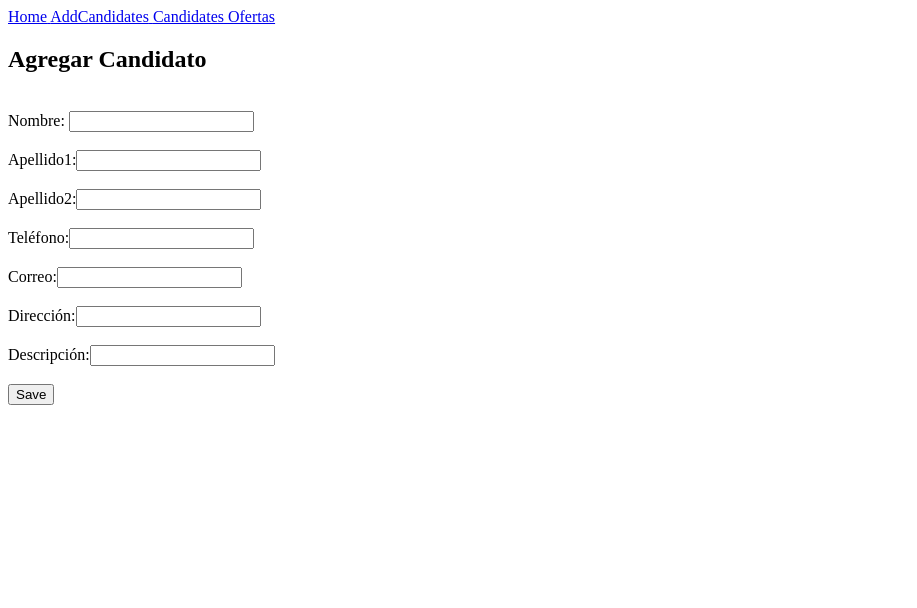
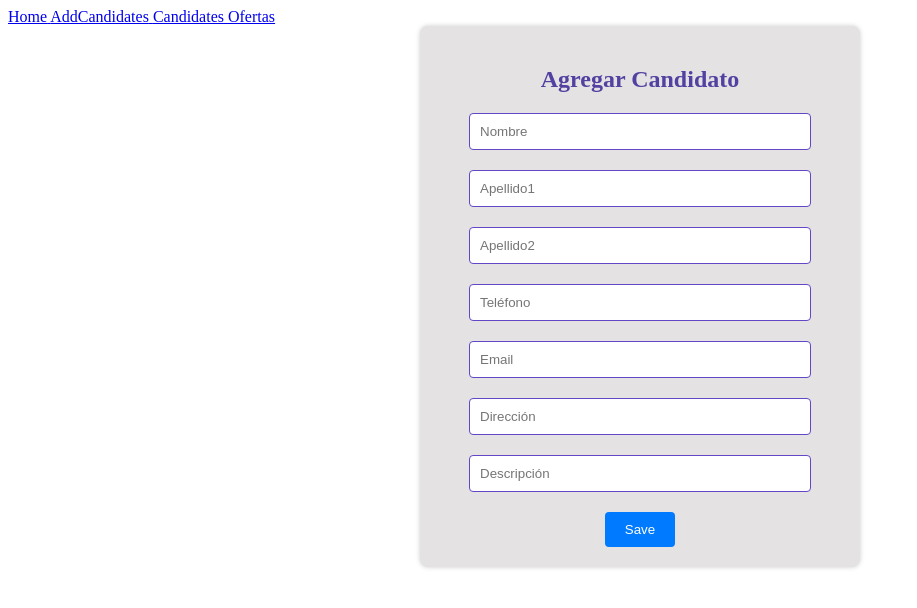
Before and after one commit to Dav0o/Bolsa_de_Empleo_Frontend, a React (Vite) app: page /add-candidate in a window 1280 px wide. Shown: the top 608 px of the page, without its empty margins (0-917 px from the left). Built offline with nearby package versions, Linux system fonts and the light colour scheme.

Commit message:
style add candidate

```diff
--- a/src/pages/add-candidate/AddCandidate.jsx
+++ b/src/pages/add-candidate/AddCandidate.jsx
@@ -1,4 +1,5 @@
 import React, { useState } from 'react';
+import '../../stylesheets/AddCandidate.css'
 
 function AddCandidate() {
   const [candidate, setCandidate] = useState({
@@ -67,49 +68,48 @@ function AddCandidate() {
     <div className="add-candidate-container">
       <h2>Agregar Candidato</h2>
       <form onSubmit={handleSubmit}>
-        <br />
+
         <div className="form-group">
-          <label htmlFor="nombre">Nombre: </label>
-          <input type="text" id="nombre" name="nombre" value={candidate.nombre} onChange={handleChange} />
-          <br />
+
+          <input type="text" id="nombre" name="nombre" placeholder="Nombre" value={candidate.nombre} onChange={handleChange} />
+
         </div>
-        <br />
+
         <div className="form-group">
-          <label htmlFor="apellido1">Apellido1:</label>
-          <input type="text" id="apellido1" name="apellido1" value={candidate.apellido1} onChange={handleChange} />
-          <br />
+
+          <input type="text" id="apellido1" name="apellido1" placeholder="Apellido1" value={candidate.apellido1} onChange={handleChange} />
+
         </div>
-        <br />
+
         <div className="form-group">
-          <label htmlFor="apellido2">Apellido2:</label>
-          <input type="text" id="apellido2" name="apellido2" value={candidate.apellido2} onChange={handleChange} />
-          <br />
+
+          <input type="text" id="apellido2" name="apellido2" placeholder="Apellido2" value={candidate.apellido2} onChange={handleChange} />
+
         </div>
-        <br />
+
         <div className="form-group">
-          <label htmlFor="telefono">Teléfono:</label>
-          <input type="text" id="telefono" name="telefono" value={candidate.telefono} onChange={handleChange} />
-          <br />
+
+          <input type="text" id="telefono" name="telefono" placeholder="Teléfono" value={candidate.telefono} onChange={handleChange} />
+
         </div>
-        <br />
+
         <div className="form-group">
-          <label htmlFor="correo_electronico">Correo:</label>
-          <input type="email" id="correo_electronico" name="correo_electronico" value={candidate.correo_electronico} onChange={handleChange} />
-          <br />
+
+          <input type="email" id="correo_electronico" name="correo_electronico" placeholder="Email" value={candidate.correo_electronico} onChange={handleChange} />
+
         </div>
-        <br />
+
         <div className="form-group">
-          <label htmlFor="direccion">Dirección:</label>
-          <input type="text" id="direccion" name="direccion" value={candidate.direccion} onChange={handleChange} />
-          <br />
+          <input type="text" id="direccion" name="direccion" placeholder="Dirección" value={candidate.direccion} onChange={handleChange} />
+
         </div>
-        <br />
+
         <div className="form-group">
-          <label htmlFor="descripcion">Descripción:</label>
-          <input type= "text" id="descripcion" name="descripcion" value={candidate.descripcion} onChange={handleChange} />
-          <br />
+
+          <input type= "text" id="descripcion" name="descripcion" placeholder="Descripción" value={candidate.descripcion} onChange={handleChange} />
+
         </div>
-        <br />
+
         <button type="submit" className="submit-button">Save</button>
       </form>
     </div>
--- /dev/null
+++ b/src/stylesheets/AddCandidate.css
@@ -0,0 +1,47 @@
+.add-candidate-container {
+    background-color: #e4e2e3;
+    padding: 20px;
+    border-radius: 8px;
+    box-shadow: 0 0 5px rgba(0, 0, 0, 0.2);
+    width: 400px;
+    margin: 0 auto;
+    text-align: center;
+  }
+
+  .add-candidate-container h2 {
+    color: #5241a0;
+    font-size: 24px;
+    margin-bottom: 20px;
+
+  }
+
+  .form-group {
+    margin-bottom: 20px;
+  }
+
+  label {
+    display: block;
+    font-weight: bold;
+    margin-bottom: 5px;
+  }
+
+  input[type="text"],
+  input[type="email"] {
+    width: 80%;
+    padding: 10px;
+    border: 1px solid #6347c7;
+    border-radius: 4px;
+  }
+
+  .submit-button {
+    background-color: #007bff;
+    color: #fff;
+    padding: 10px 20px;
+    border: none;
+    border-radius: 4px;
+    cursor: pointer;
+  }
+
+  .submit-button:hover {
+    background-color: #0056b3;
+  }
```
